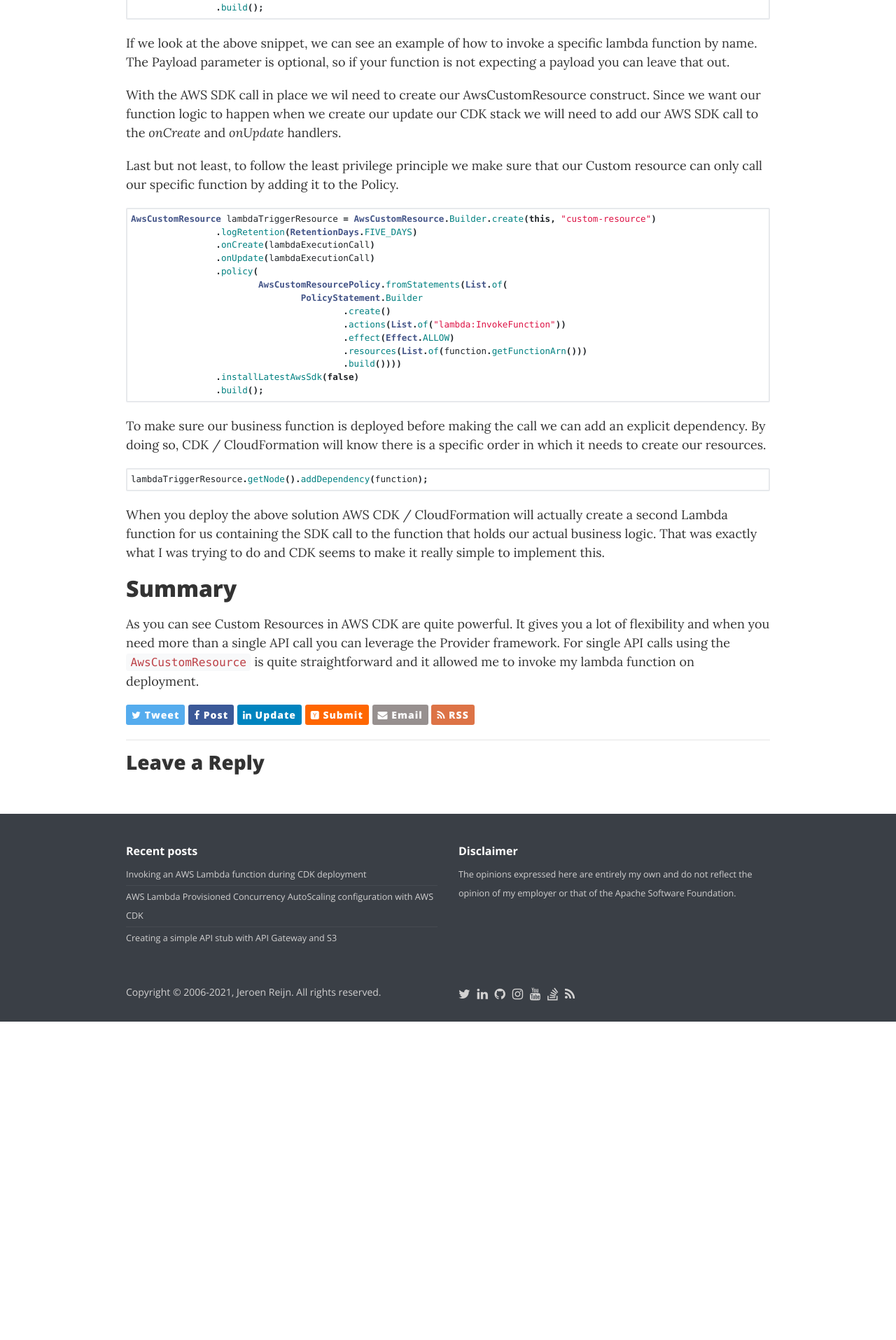
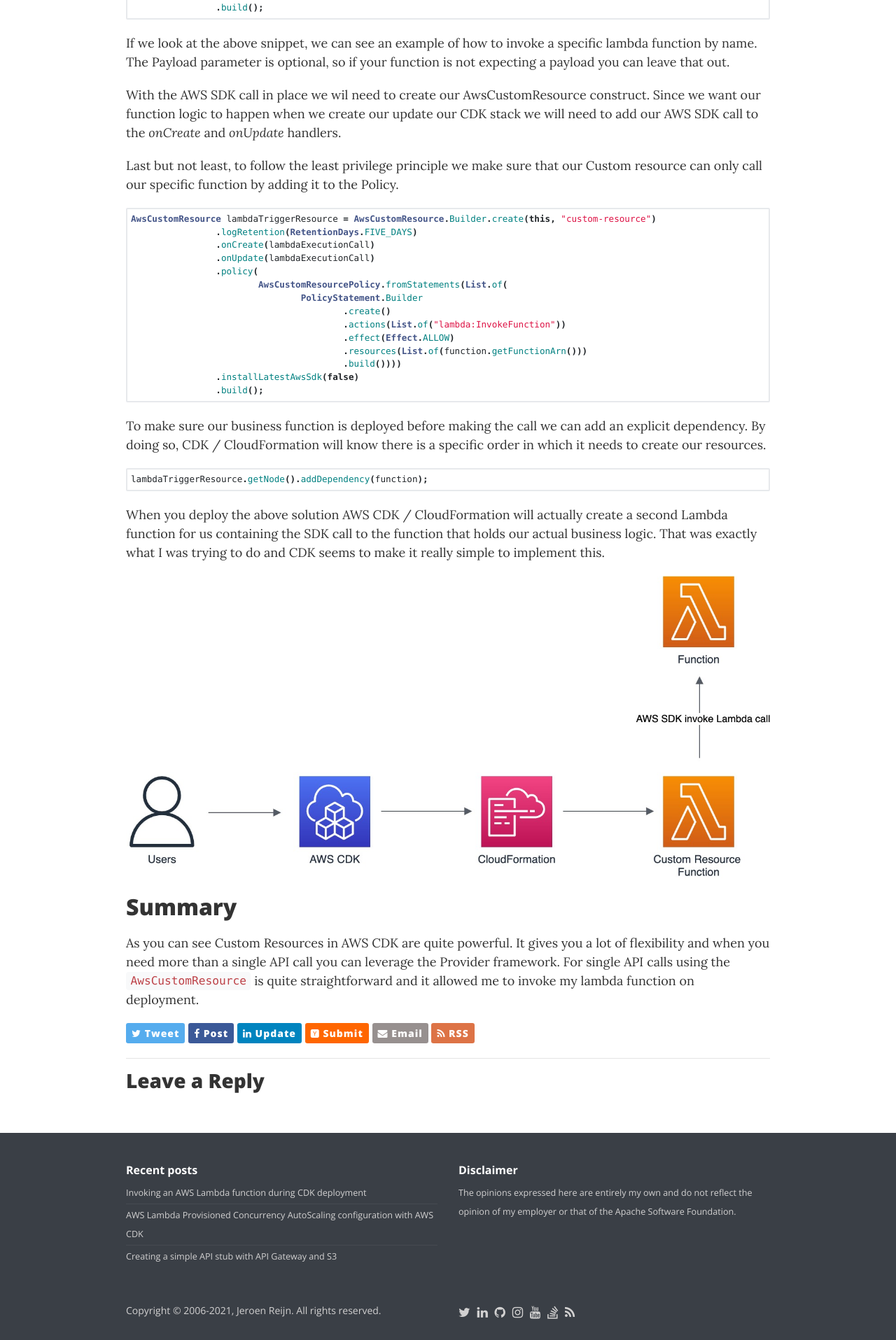
Before and after one commit to jreijn/jreijn.github.com, a Jekyll site: the page built from _posts/2022-07-17-invoking-an-aws-lambda-function-during-cdk-deployment.md, in a window 1280 px wide. Shown: the part 4330-6245 px from the top of the page at 70% size. Built offline with Jekyll 4.4.1, drawn with Linux system fonts in a browser that asks for light colours; comment, search, counter and statistics services are not loaded; before the commit the page ends 5790 px from its top, so only the background shows below that.

Commit message:
Update with image

```diff
--- a/_posts/2022-07-17-invoking-an-aws-lambda-function-during-cdk-deployment.md
+++ b/_posts/2022-07-17-invoking-an-aws-lambda-function-during-cdk-deployment.md
@@ -168,6 +168,8 @@
 
 When you deploy the above solution AWS CDK / CloudFormation will actually create a second Lambda function for us containing the SDK call to the function that holds our actual business logic. That was exactly what I was trying to do and CDK seems to make it really simple to implement this.
 
+![Image showing the process from CDK deploy to the actual invocation](/assets/2022/custom-resource-cdk.jpg)
+
 ## Summary
 
 As you can see Custom Resources in AWS CDK are quite powerful. It gives you a lot of flexibility and when you need more than a single API call you can leverage the Provider framework. For single API calls using the `AwsCustomResource` is quite straightforward and it allowed me to invoke my lambda function on deployment.
```
Also changed, not shown: assets/2022/custom-resource-cdk.jpg (added).
